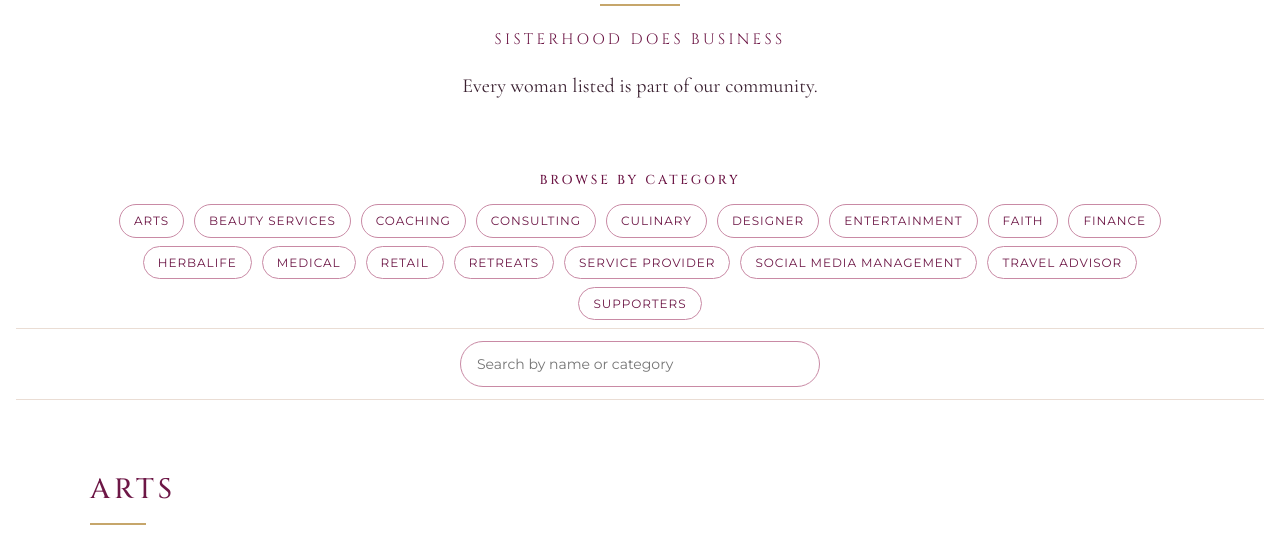
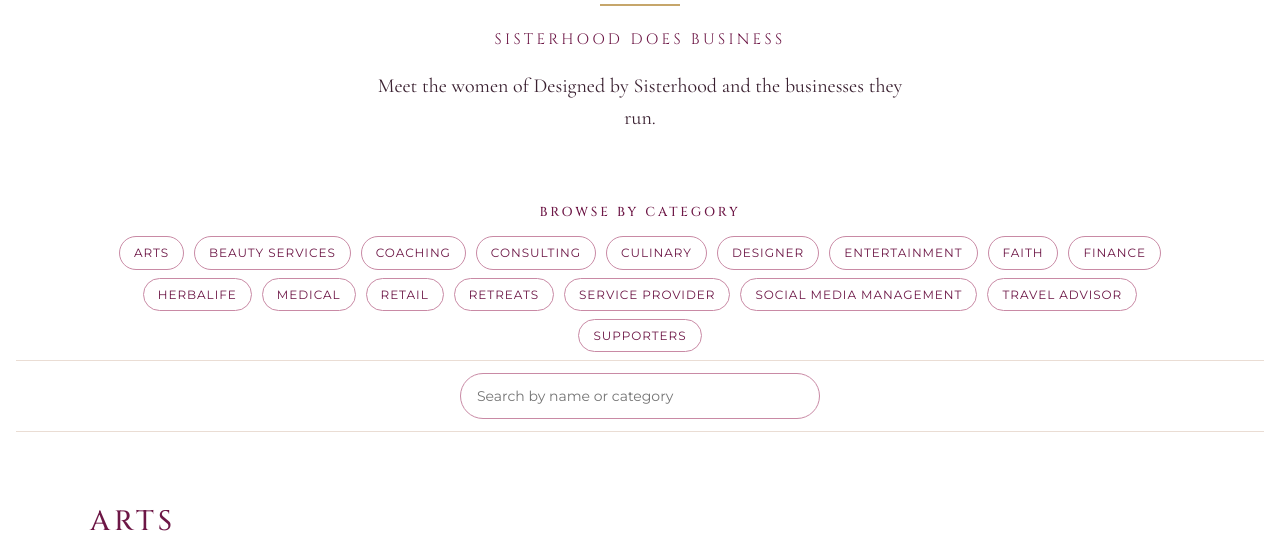
Before and after one commit to brooklynpencil/sisterhood-directory, a plain HTML site: page index.html in a window 1280 px wide. Shown: the part 212-758 px from the top of the page. Drawn offline with nearby package versions, Linux system fonts and the light colour scheme.

Commit message:
Update index.html

```diff
--- a/index.html
+++ b/index.html
@@ -59,7 +59,7 @@ footer b{display:block;font-weight:600;margin-top:6px}
   <div class="wm-main">Sisterhood</div>
   <div class="rule"></div>
   <div class="tag">Sisterhood does Business</div>
-  <p class="intro" style="margin-top:18px">Every woman listed is part of our community.</p>
+  <p class="intro" style="margin-top:18px">Meet the women of Designed by Sisterhood and the businesses they run.</p>
 </header>
 
 <div class="cats">
```
